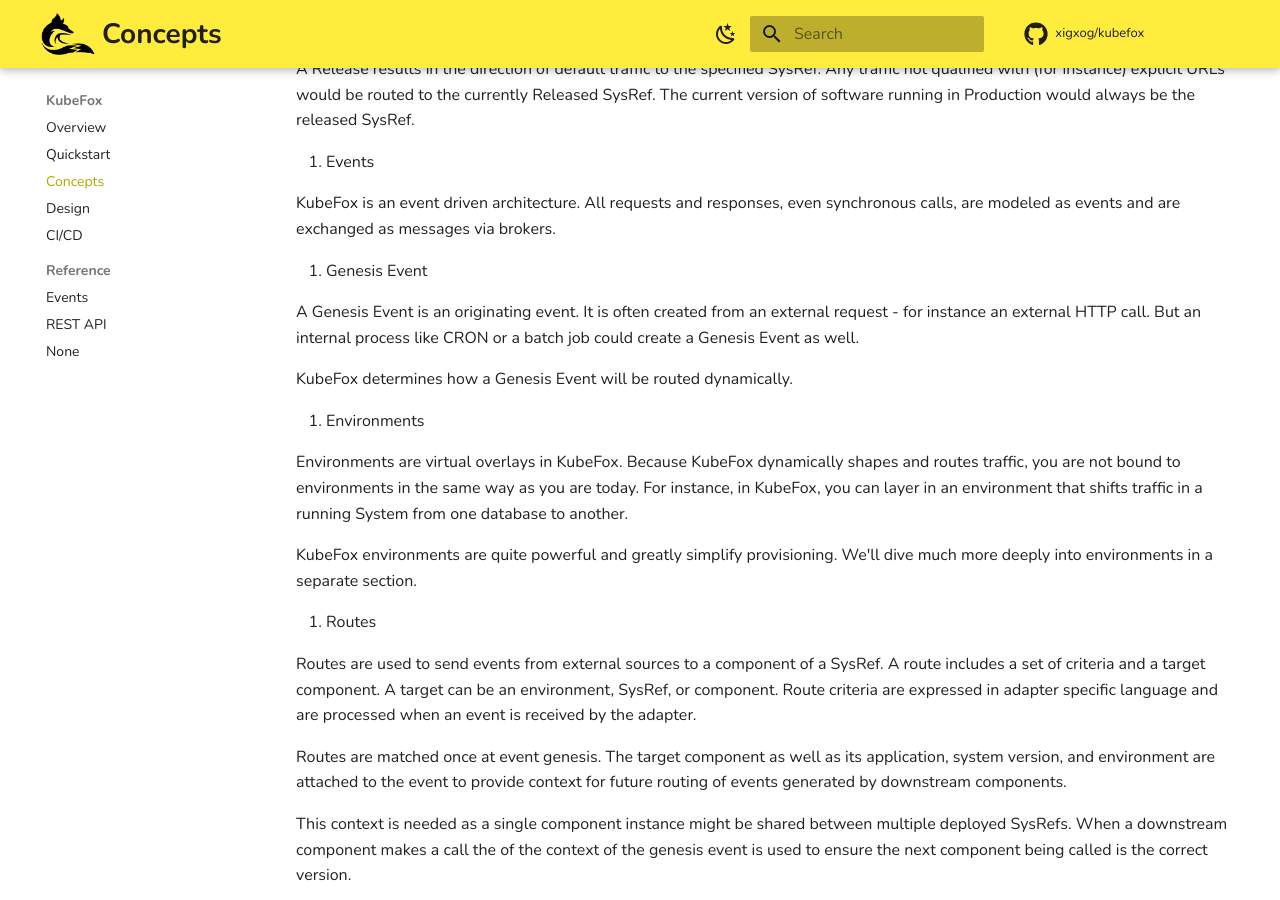
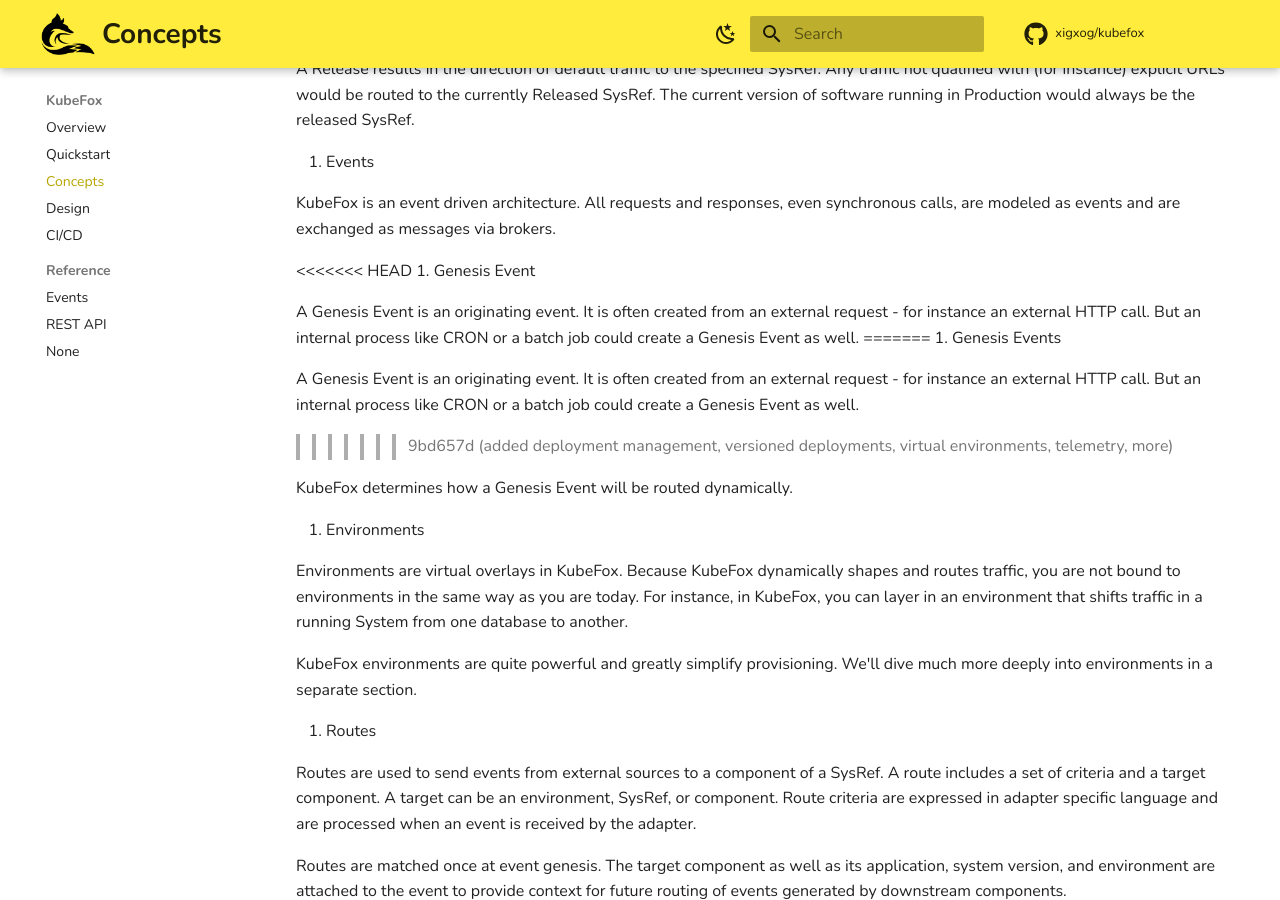
Before and after one commit to xigxog/kubefox, an MkDocs documentation site: the page built from docs/concepts.md, in a window 1280 px wide and 900 px high, scrolled down 1608 px. Built offline with MkDocs 1.6.1 and Material for MkDocs 9.7.7, drawn with Linux system fonts in a browser that asks for light colours; comment, search, counter and statistics services are not loaded.

```diff
--- a/docs/concepts.md
+++ b/docs/concepts.md
@@ -91,11 +91,17 @@ deeper into detail.
    synchronous calls, are modeled as events and are exchanged as messages via
    brokers.
 
+<<<<<<< HEAD
 1. Genesis Event
 
    A Genesis Event is an originating event. It is often created from an external
    request - for instance an external HTTP call. But an internal process like
    CRON or a batch job could create a Genesis Event as well.
+=======
+1. Genesis Events
+
+   A Genesis Event is an originating event.  It is often created from an external request - for instance an external HTTP call.  But an internal process like CRON or a batch job could create a Genesis Event as well.
+>>>>>>> 9bd657d (added deployment management, versioned deployments, virtual environments, telemetry, more)
 
    KubeFox determines how a Genesis Event will be routed dynamically.
 
```
Also changed, not shown: docs/diagrams/deployments.png (deleted).
